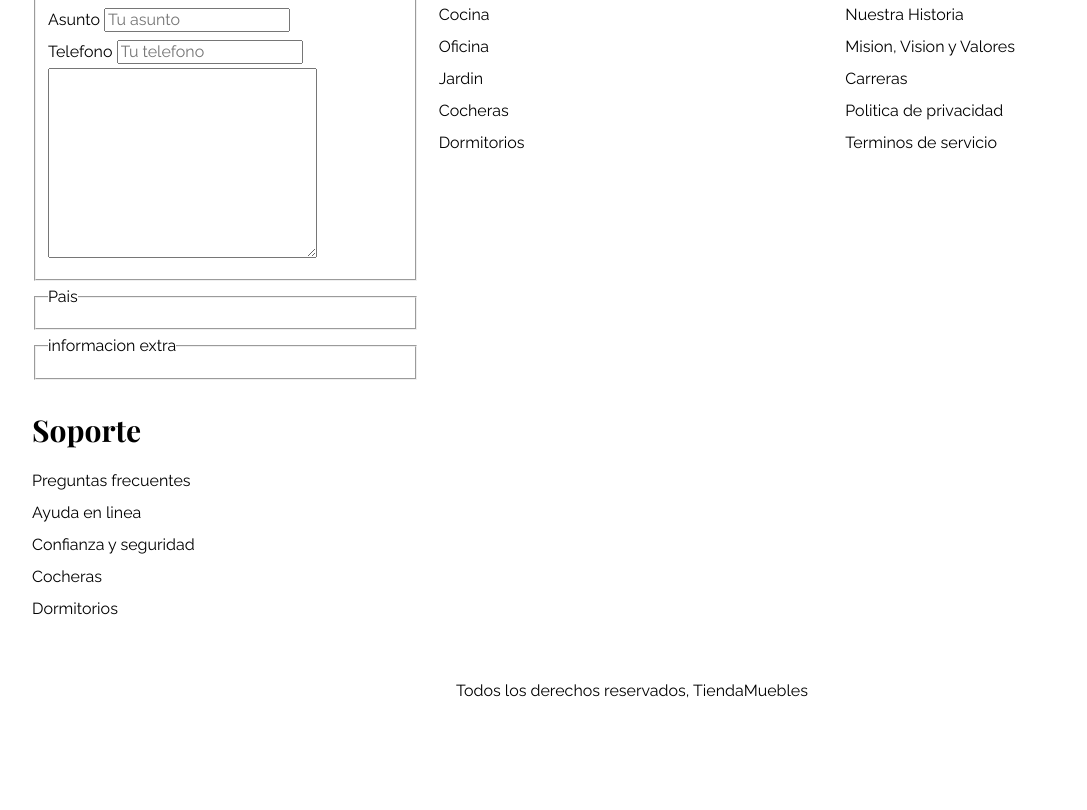
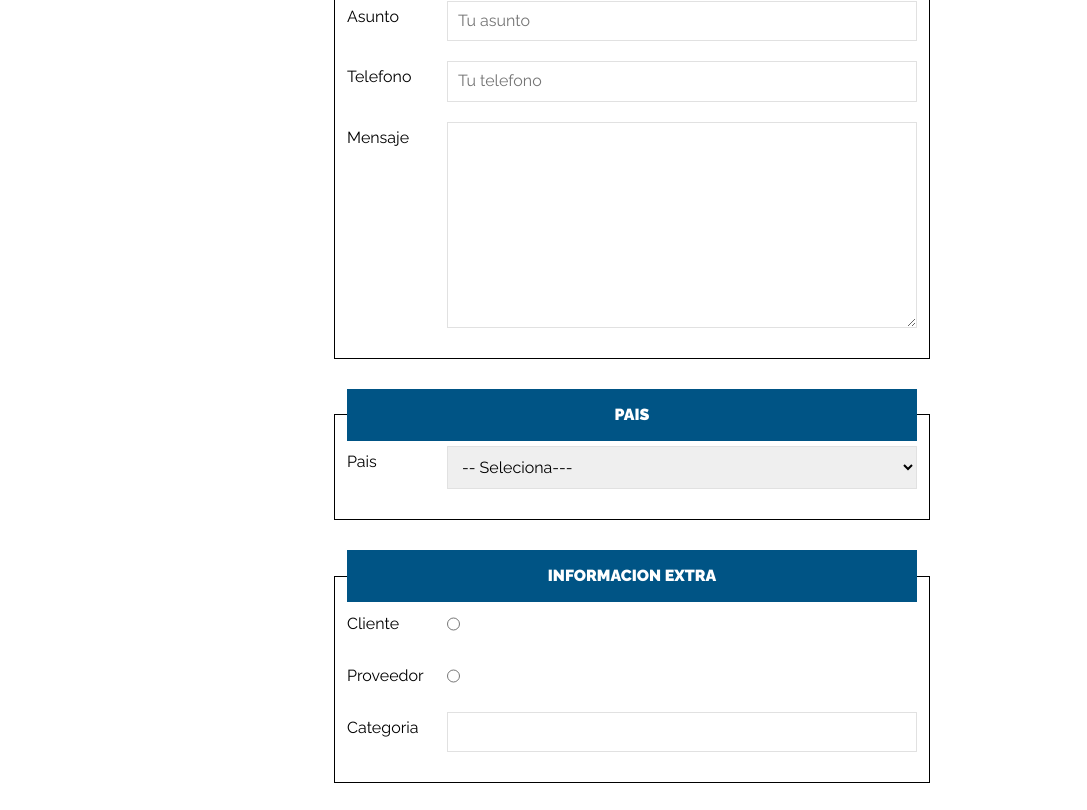
Before and after one commit to jcvillanq/ecommerce-jcvillan, a plain HTML site: page contacto.html in a window 1280 px wide. Shown: the part 570-1380 px from the top of the page, without its empty margins (8-1095 px from the left). Before the commit the page ends 1293 px from the top, so only its background shows below. Drawn offline with nearby package versions, Linux system fonts and the light colour scheme.

Commit message:
08/09/2021

```diff
--- a/contacto.html
+++ b/contacto.html
@@ -32,39 +32,76 @@
 
     <main class="contenido-principal contenedor">
       <h2 class="text-center">Contacto</h2>
+
+      <form class="formulario">
+        <fieldset>
+          <legend>tus datos</legend>
+          <div class="campo">
+            <label for="nombre">Nombre</label>
+            <input type="text" placeholder="Tu nombre" />
+          </div>
+          <div class="campo">
+            <label for="asunto">Asunto</label>
+            <input type="text" placeholder="Tu asunto" />
+          </div>
+          <div class="campo">
+            <label for="tel">Telefono</label>
+            <input id="tel" type="tel" placeholder="Tu telefono" />
+          </div>
+          <div class="campo">
+            <label for="mansaje">Mensaje</label>
+            <textarea
+              name="mensaje"
+              id="mensaje"
+              cols="18"
+              rows="10"
+            ></textarea>
+          </div>
+        </fieldset>
+
+        <fieldset>
+          <legend>Pais</legend>
+          <div class="campo">
+            <label for="pais"> Pais</label>
+            <select name="pais" id="pais">
+              <option value="selecciona">-- Seleciona---</option>
+              <option value="BO">Bolivia</option>
+              <option value="EC">Ecuador</option>
+              <option value="MX">Mexico</option>
+              <option value="CH">Chile</option>
+              <option value="CO">Colombia</option>
+            </select>
+          </div>
+        </fieldset>
+        <fieldset>
+          <legend>informacion extra</legend>
+          <div class="campo">
+            <label for="cliente"> Cliente</label>
+            <input type="radio" name="tipo" id="cliente" />
+          </div>
+          <div class="campo">
+            <label for="proveedor">Proveedor</label>
+            <input type="radio" name="tipo" id="proveedor" />
+          </div>
+          <div class="campo">
+            <label for="categoria">Categoria</label>
+            <input list="categorias" name="categorias" />
+            <datalist>
+              <option value="Cocina">
+              <option value="Oficina">
+              <option value="Casa">
+              <option value="Cocina">
+              <option value="Cocina">
+            </datalist>
+          </div>
+        </fieldset>
+
+        <input class="btn" type="submit" value="Enviar Fomulario">
+      </form>
     </main>
 
     <footer class="site-footer">
       <div class="grid-footer contenedor">
-        <form action="">
-          <fieldset>
-            <legend>tus datos</legend>
-            <div class="campo">
-                <label for="nombre">Nombre</label>
-                <input type="text" placeholder="Tu nombre">
-            </div>
-            <div class="campo">
-                <label for="asunto">Asunto</label>
-                <input type="text" placeholder="Tu asunto">
-            </div>
-            <div class="campo">
-                <label for="tel">Telefono</label>
-                <input id="tel" type="tel" placeholder="Tu telefono">
-            </div>
-            <div class="campo">
-              <textarea name="mensaje" id="mensaje" cols="30" rows="10"></textarea>
-            </div>
-
-
-          </fieldset>
-          <fieldset>
-            <legend>Pais</legend>
-          </fieldset>
-          <fieldset>
-              <legend>informacion extra</legend>
-          </fieldset>
-        </form>
-
         <div>
           <h3>Categorias</h3>
           <nav class="footer-menu">
--- a/css/app.css
+++ b/css/app.css
@@ -53,9 +53,11 @@ img {
   padding: 1rem;
   transition: background-color 0.3s ease-out ;
   text-align: center;
+  border: none;
 }
 .btn:hover{
   background-color: #769c02;
+  cursor: pointer;
 }
 
 /* UTILIDADES  */
@@ -297,3 +299,38 @@ display: block;
   width: 40rem;
   object-fit: cover;
 }
+
+/* Formulario */
+
+.formulario{
+  max-width: 60rem;
+  margin: 0 auto;
+}
+.formulario fieldset{
+  border:1px solid #000;
+  margin-bottom: 3rem;
+
+}
+.formulario legend{
+  background-color: #005485;
+  width: 100%;
+  text-align: center;
+  text-transform: uppercase;
+  color: #fff;
+ font-weight: 900;
+ padding: 1rem;
+
+}
+.campo{
+  display: flex;
+  margin-bottom: 2rem;
+}
+.campo label{
+
+flex-basis: 10rem;
+}
+.campo input:not([type="radio"]), textarea, select{
+  flex:1;
+  border: 1px solid #e1e1e1;
+  padding: 1rem;
+}
```
